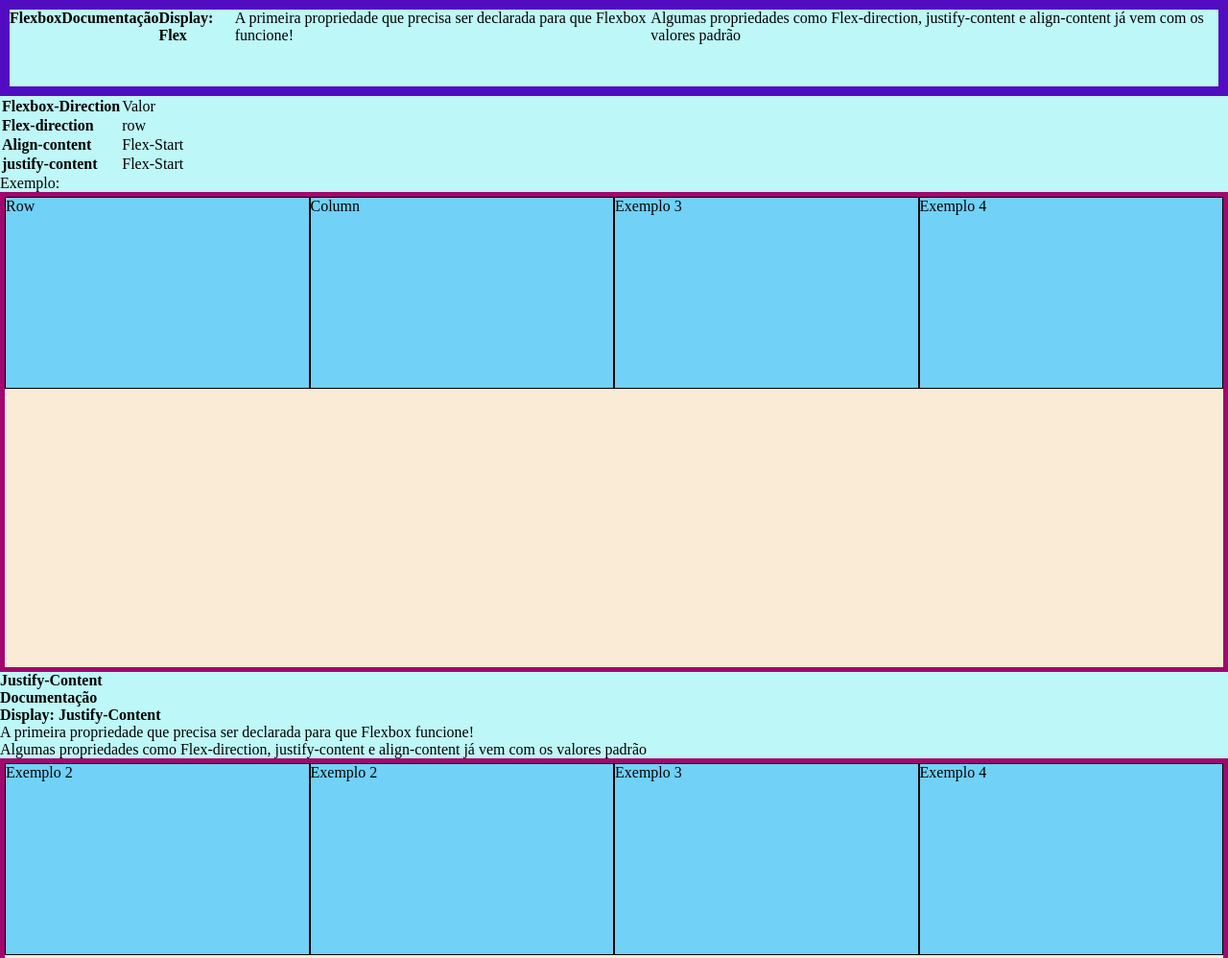
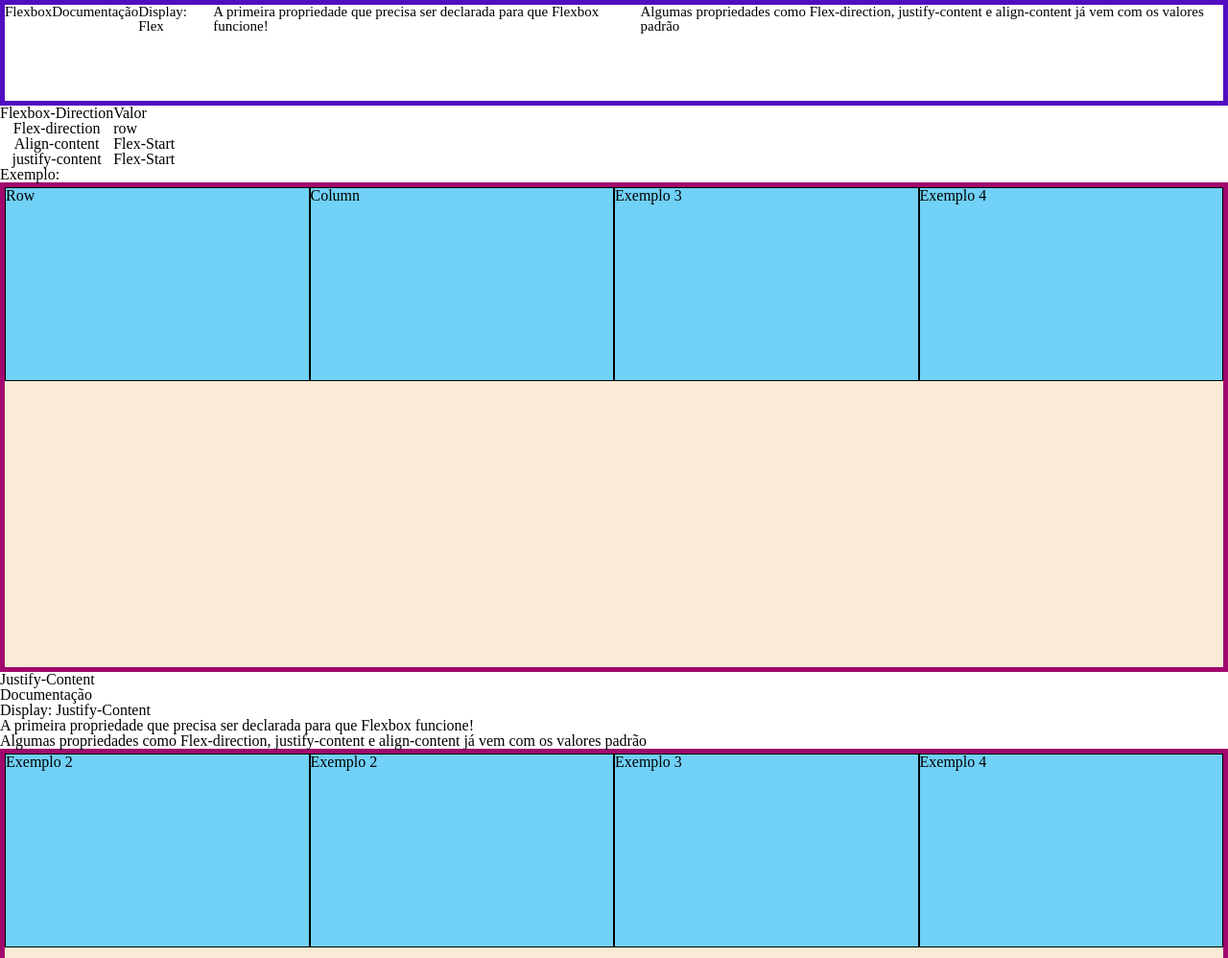
Before and after one commit to BarbaraUchoa/Flexbox-docs, a plain HTML site: page index.html in a window 1280 px wide. Shown: the top 998 px of the page at 96% size. Drawn offline with Linux system fonts and the light colour scheme.

```diff
--- a/index.html
+++ b/index.html
@@ -12,11 +12,11 @@
     <header>
       <section class="menu">
 
-        <h1>Flexbox</h1>
+        <h1 class="">Flexbox</h1>
         <h2>Documentação</h2>
         <h3> Display: Flex</h3>
 
-        <p class="descricao-propriedade" </p>
+        <p class="descricao-propriedade"></p>
 
           <p>A primeira propriedade que precisa ser declarada para que Flexbox funcione!</p>
 
--- a/style.css
+++ b/style.css
@@ -1,4 +1,53 @@
-*{
+/* http://meyerweb.com/eric/tools/css/reset/
+   v2.0 | 20110126
+   License: none (public domain)
+*/
+
+html, body, div, span, applet, object, iframe,
+h1, h2, h3, h4, h5, h6, p, blockquote, pre,
+a, abbr, acronym, address, big, cite, code,
+del, dfn, em, img, ins, kbd, q, s, samp,
+small, strike, strong, sub, sup, tt, var,
+b, u, i, center,
+dl, dt, dd, ol, ul, li,
+fieldset, form, label, legend,
+table, caption, tbody, tfoot, thead, tr, th, td,
+article, aside, canvas, details, embed,
+figure, figcaption, footer, header, hgroup,
+menu, nav, output, ruby, section, summary,
+time, mark, audio, video {
+	margin: 0;
+	padding: 0;
+	border: 0;
+	font-size: 100%;
+	font: inherit;
+	vertical-align: baseline;
+}
+/* HTML5 display-role reset for older browsers */
+article, aside, details, figcaption, figure,
+footer, header, hgroup, menu, nav, section {
+	display: block;
+}
+body {
+	line-height: 1;
+}
+ol, ul {
+	list-style: none;
+}
+blockquote, q {
+	quotes: none;
+}
+blockquote:before, blockquote:after,
+q:before, q:after {
+	content: '';
+	content: none;
+}
+table {
+	border-collapse: collapse;
+	border-spacing: 0;
+}
+
+{
     margin: 0;
     padding: 0;
     box-sizing: border-box;
@@ -10,9 +59,9 @@
 
 .menu {
     height: 100px;
-    font-size: 50px;
+    font-size: 15px;
     font-weight: 100px;
-    border: 10px solid #520cc2;
+    border: 5px solid #520cc2;
     display: flex;
     justify-content: center;
 }
```
